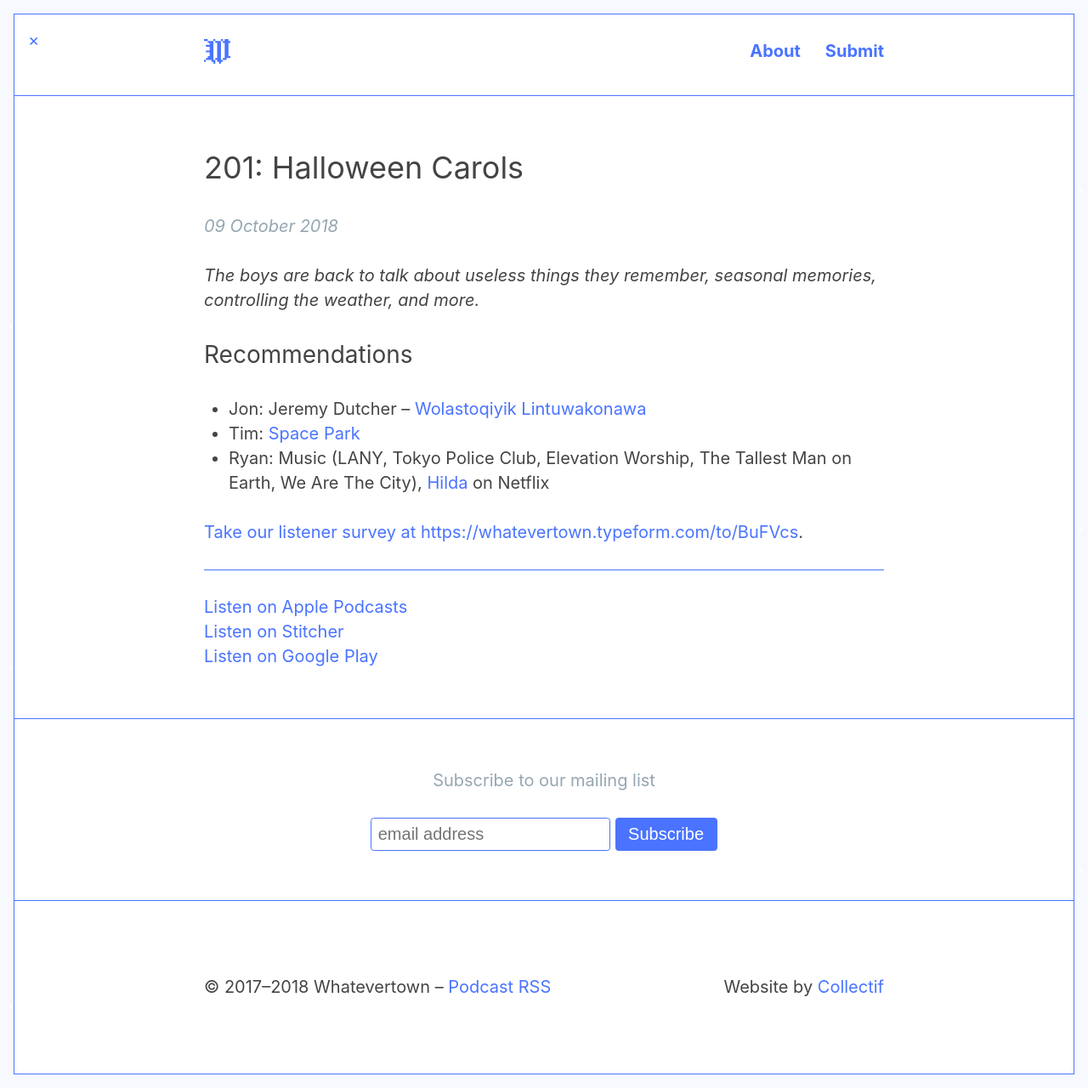
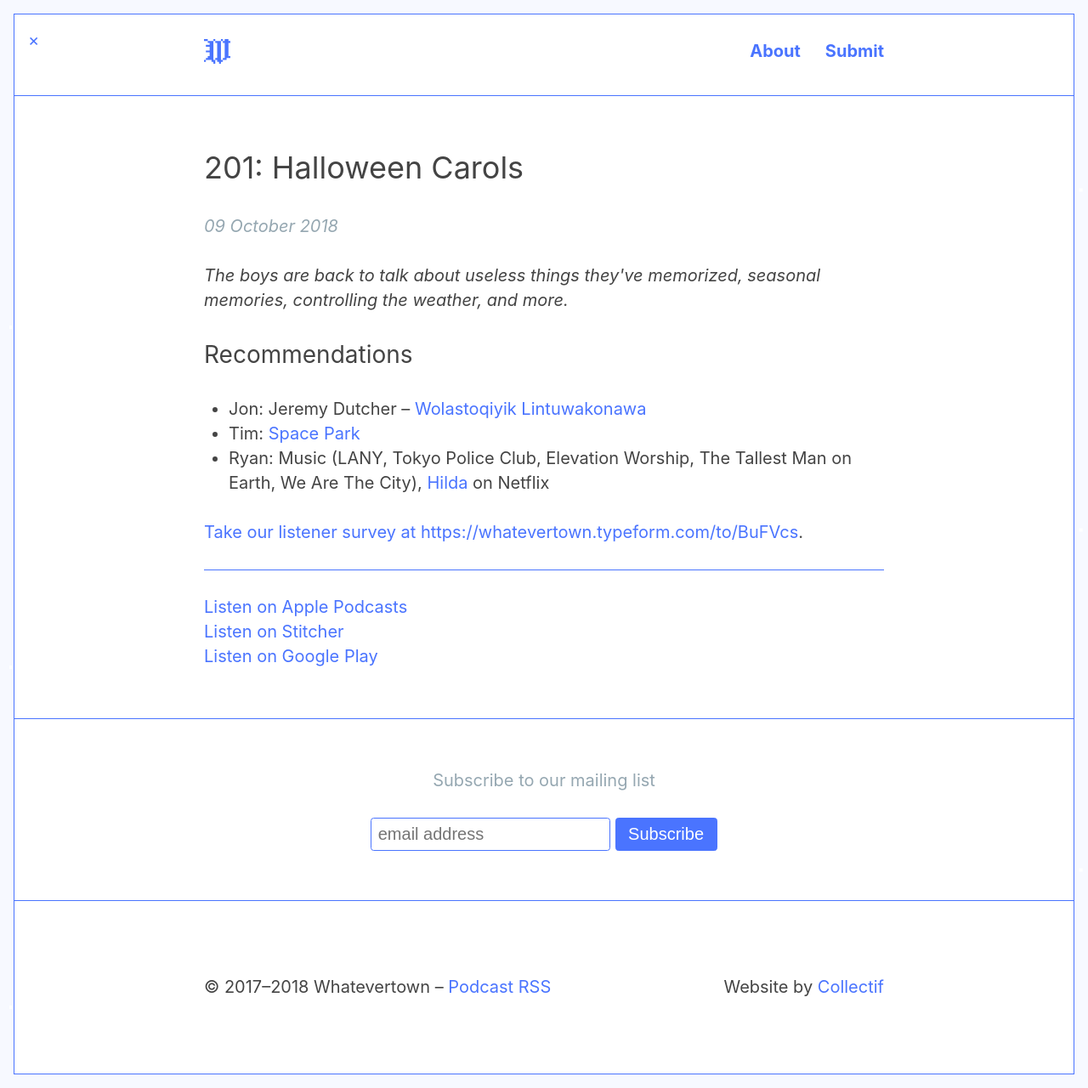
Before and after one commit to jondueck/whatevertown, a Jekyll site: the page built from _posts/2018-10-09-s02e01.md, in a window 1280 px wide. Shown: the whole page at 85% size. Built offline with Jekyll 4.4.1, drawn with Linux system fonts in a browser that asks for light colours; some web fonts are replaced; our own code applies the rules of GitHub Pages for plain Markdown files; comment, search, counter and statistics services are not loaded.

Commit message:
Updated S02e01

```diff
--- a/_posts/2018-10-09-s02e01.md
+++ b/_posts/2018-10-09-s02e01.md
@@ -10,10 +10,10 @@ soundcloud:
 googleplay:
 itunes:
 artwork: "/dist/artwork/artwork_default.jpg"
-summary: The boys are back to talk about useless things they remember, seasonal memories,
-  controlling the weather, and more.
-excerpt: The boys are back to talk about useless things they remember, seasonal memories,
-  controlling the weather, and more.
+summary: The boys are back to talk about useless things they've memorized, seasonal
+  memories, controlling the weather, and more.
+excerpt: The boys are back to talk about useless things they've memorized, seasonal
+  memories, controlling the weather, and more.
 duration: '00:53:26'
 length: 77146161
 explicit: 'no'
```
